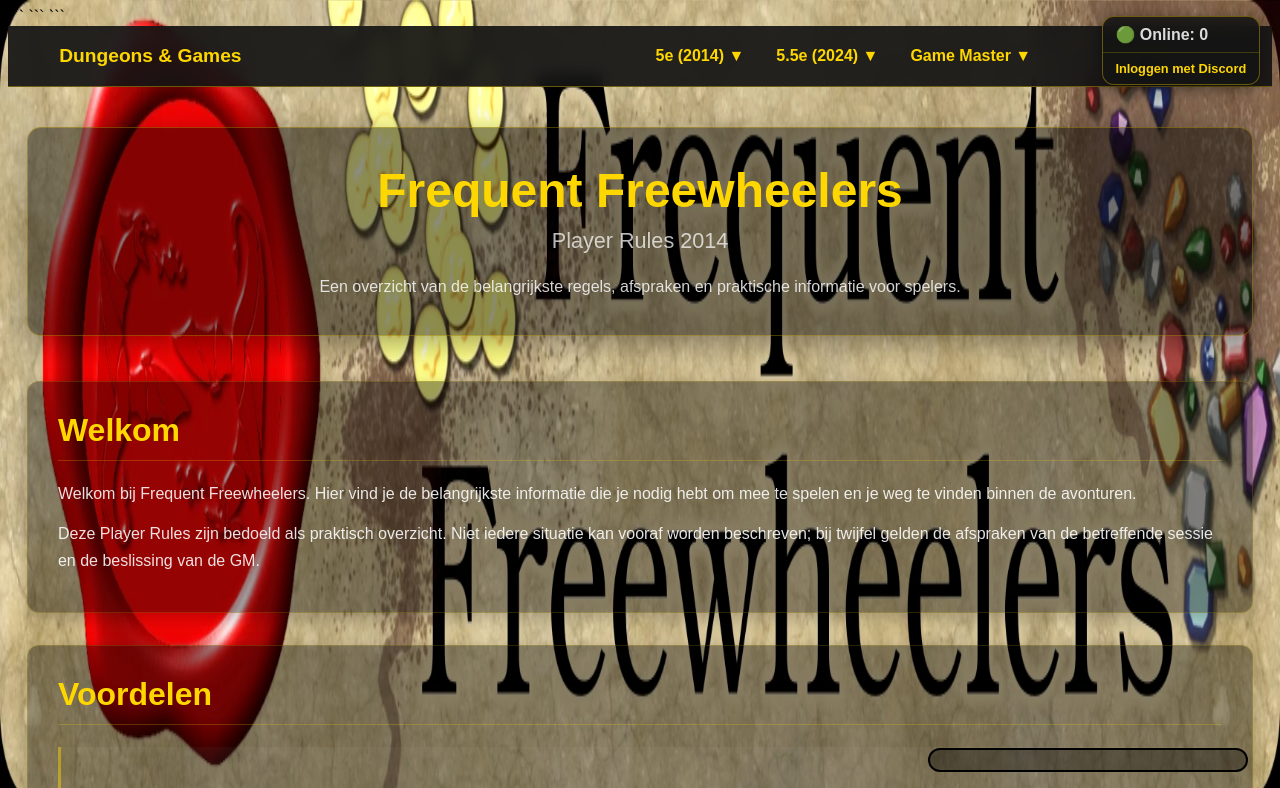
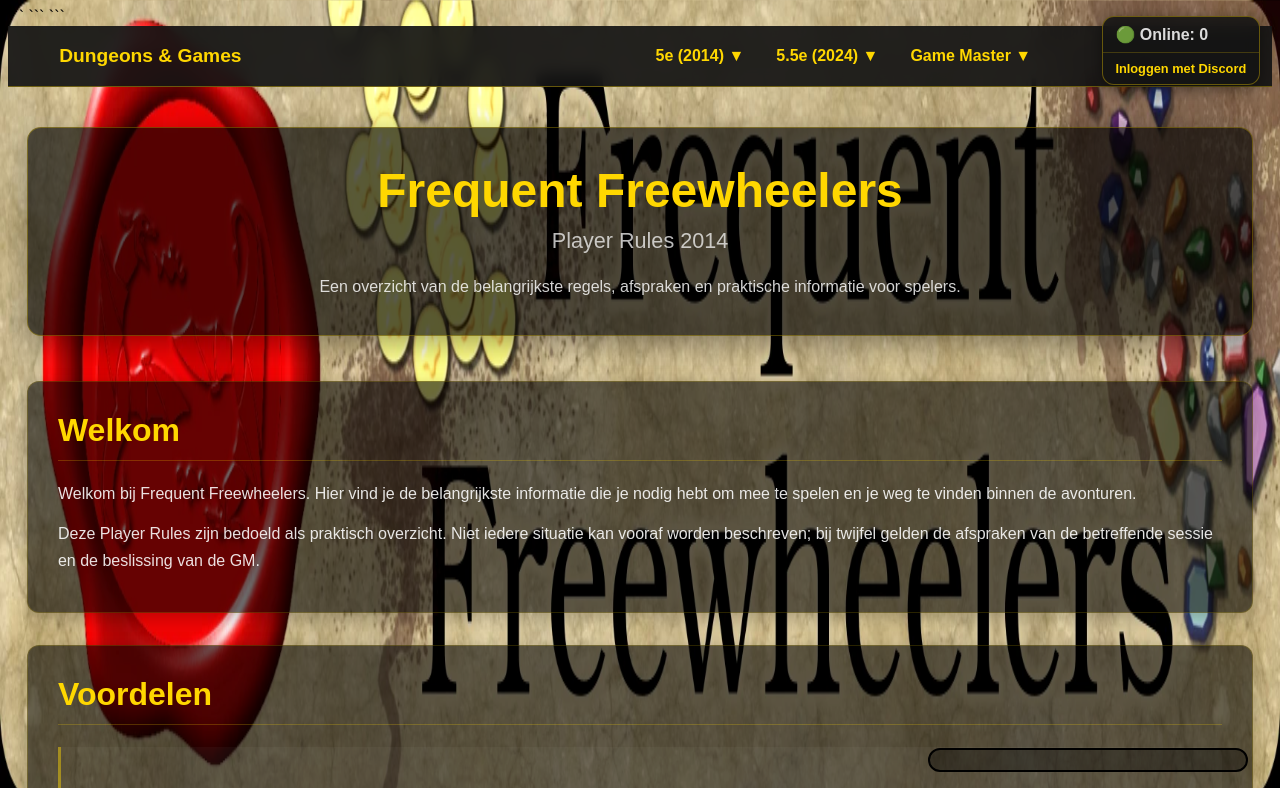
Before and after one commit to Weskernation/DungeonsGamesV2, a website: page src/pages/2014/player-rules.html in a window 1280 px wide. Shown: the top 788 px of the page. Drawn offline with nearby package versions, Linux system fonts and the light colour scheme.

```diff
--- a/src/css/player-rules.css
+++ b/src/css/player-rules.css
@@ -36,7 +36,7 @@
         center;
 
     background:
-        rgba(0, 0, 0, 0.45);
+        rgba(0, 0, 0, 0.65);
 
     border:
         1px solid rgba(255, 215, 0, 0.28);
@@ -111,7 +111,7 @@
         28px 30px;
 
     background:
-        rgba(0, 0, 0, 0.38);
+        rgba(0, 0, 0, 0.58);
 
     border:
         1px solid rgba(255, 215, 0, 0.16);
@@ -291,7 +291,7 @@
         center;
 
     background:
-        rgba(0, 0, 0, 0.48);
+        rgba(0, 0, 0, 0.68);
 
 }
 
```
